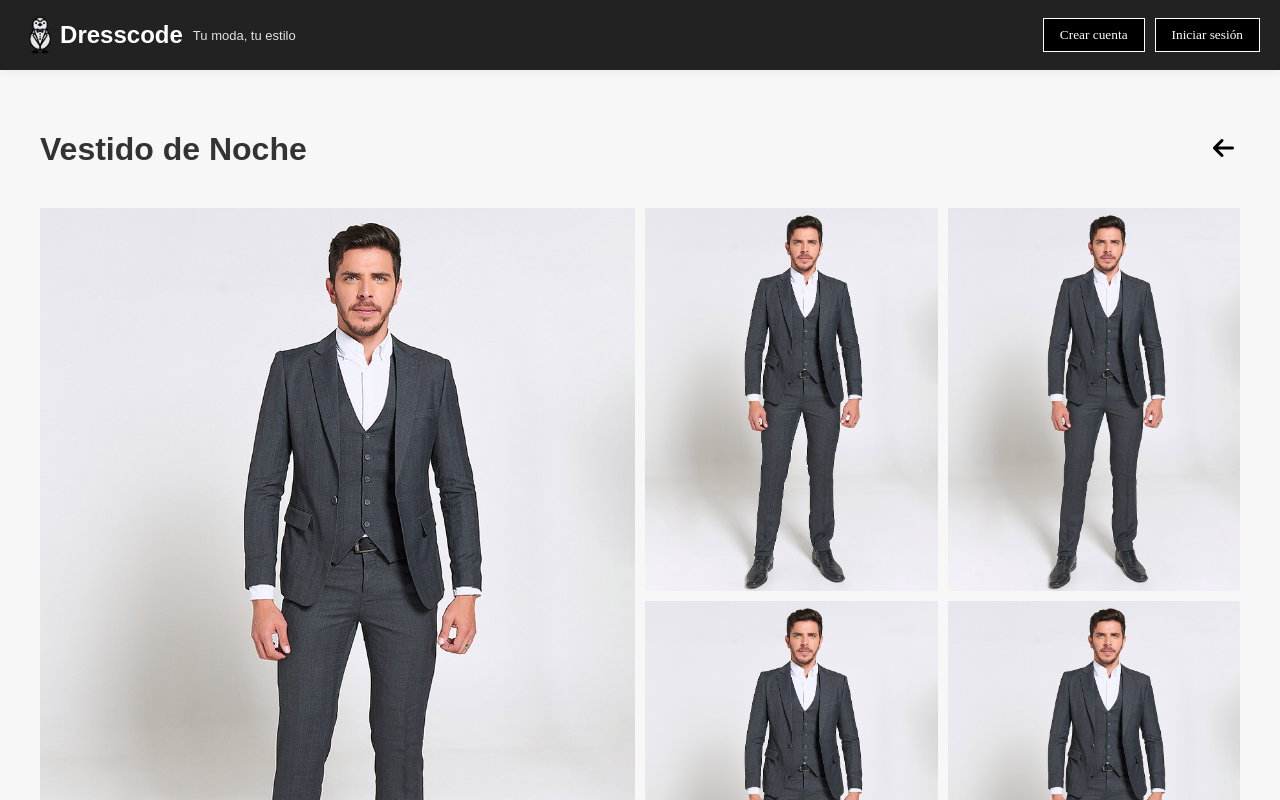
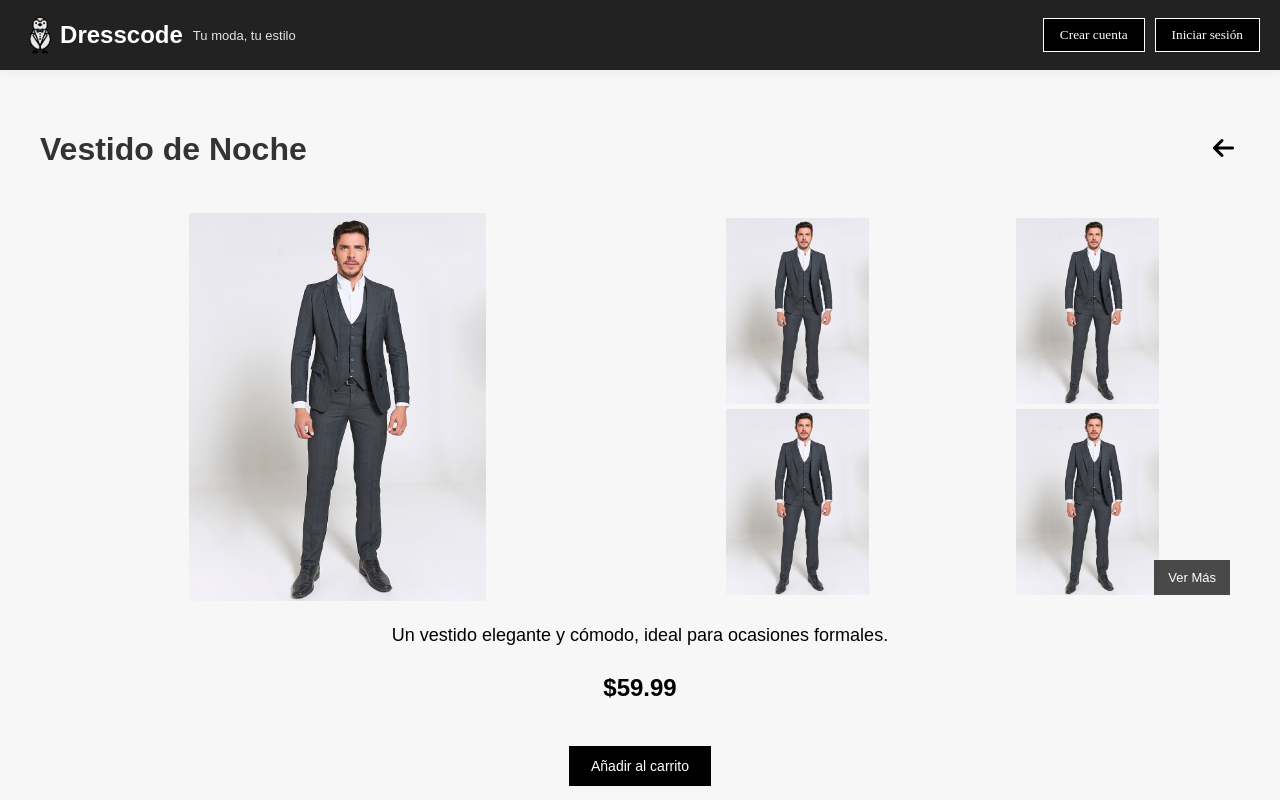
Before and after one commit to meguecha07/FrontEndDressCode, a React (Vite) app: page /product/1 in a window 1280 px wide. Shown: the top 800 px of the page. Built offline with nearby package versions, Linux system fonts and the light colour scheme; a web font is replaced by a local one.

Commit message:
se modifico la vizualizacion de las imagnes del producto a la mitad del tamaño

```diff
--- a/src/components/website/ui/ProductGallery/ProductGallery.module.css
+++ b/src/components/website/ui/ProductGallery/ProductGallery.module.css
@@ -15,9 +15,11 @@
 }
 
 .mainImage {
-  width: 100%;
-  height: 100%;
+  width: 50%; /* Reduce la imagen principal a la mitad del tamaño actual */
+  height: auto; /* Mantiene la proporción */
   object-fit: cover;
+  display: block;
+  margin: auto; /* Centra la imagen */
 }
 
 /* Contenedor derecho: grilla + botón "Ver Más" */
@@ -31,16 +33,18 @@
   display: grid;
   grid-template-columns: repeat(2, 1fr);
   grid-template-rows: repeat(2, 1fr);
-  gap: 10px;
-  height: 100%;
+  gap: 5px; /* Espacio entre imágenes */
+  padding: 10px; /* Agrega un poco de espacio alrededor */
 }
 
 .thumbnail {
-  width: 100%;
-  height: 100%;
+  width: 50%;  /* Reduce el tamaño de la imagen a la mitad del contenedor */
+  height: auto; /* Mantiene la proporción */
   object-fit: cover;
   cursor: pointer;
   transition: transform 0.3s, opacity 0.3s;
+  display: block;
+  margin: auto; /* Centra la imagen dentro de la celda */
 }
 
 .thumbnail:hover {
--- a/src/pages/ProductPage/ProductPage.module.css
+++ b/src/pages/ProductPage/ProductPage.module.css
@@ -32,8 +32,6 @@
   color: #0056b3;
 }
 
-
-
 .productDescription {
   margin-top: 20px;
   font-size: 18px;
```
